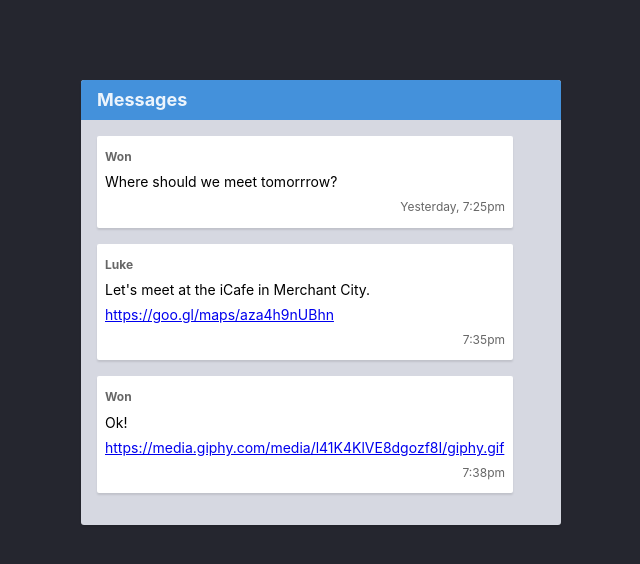
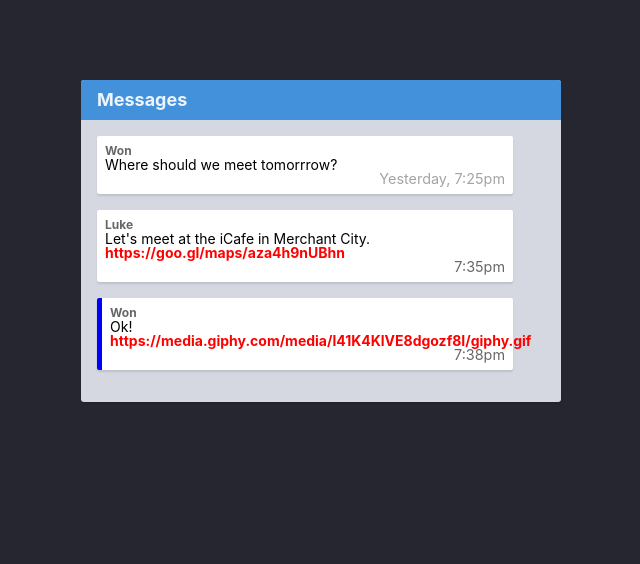
Before and after one commit to Mostafa-kassem-t01/HTML-CSS-GIT, a website: page week-1/6-css-properties/index.html in a window 1280 px wide. Shown: the whole page, without its empty margins (319-959 px from the left). Drawn offline with Linux system fonts and the light colour scheme.

Commit message:
Completed 6-css-properties exercise

```diff
--- a/week-1/6-css-properties/styles.css
+++ b/week-1/6-css-properties/styles.css
@@ -1 +1,21 @@
-/* Add your CSS code below */
+a {
+  color: red;
+  font-weight: bold;
+  text-decoration: none;
+}
+
+time.message__time {
+  font-size: 0.9rem;
+}
+
+div.message {
+  line-height: 100%;
+}
+
+div.message--unread {
+  border-left: 5px solid blue;
+}
+
+time.message__time--old {
+  opacity: 0.6;
+}
```
